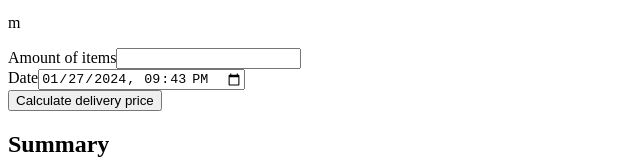
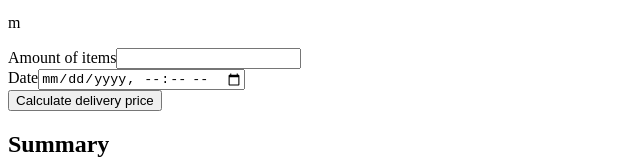
Before and after one commit to JerryUusis/delivery_fee_calculator, a React (Vite) app: page / in a window 1280 px wide. Shown: the part 174-333 px from the top of the page, without its empty margins (0-640 px from the left). Built offline with nearby package versions, Linux system fonts and the light colour scheme.

Commit message:
Update handleDateAndTime function to set rushHour. Remove placeholder date from calendar input

```diff
--- a/src/App.tsx
+++ b/src/App.tsx
@@ -9,8 +9,8 @@ function App() {
   const [cartValue, setCartValue] = useState<number>(0);
   const [deliveryDistance, setDeliveryDistance] = useState<number>(0);
   const [cartItems, setCartItems] = useState<number>(0);
+  const [price, setPrice] = useState<number>(0);
   const [date, setDate] = useState<DateTimeObject | null>(null)
-  const [price, setPrice] = useState<number>(0);
   const [rushHour, setRushHour] = useState<boolean>(false)
   const [summary, setSummary] = useState<SummaryTypes>({
     orderValue: 0,
@@ -42,10 +42,8 @@ function App() {
     const time = dateObject.split(" ")[4] // time is used to split to get hours and minutes
     const weekday = dateObject.split(" ")[0].toLowerCase()
 
-
     const hour = parseInt(time.split(":")[0])
     const minute = parseInt(time.split(":")[1])
-
 
     const dateTimeObject: DateTimeObject = {
       day: day,
@@ -55,7 +53,16 @@ function App() {
       hour: hour,
       weekday: weekday
     }
+
     setDate(dateTimeObject)
+
+    let isRushHour: boolean;
+    if (dateTimeObject.weekday === "fri" && dateTimeObject.hour >= 15 && dateTimeObject.hour <= 19) {
+      isRushHour = true
+    } else {
+      isRushHour = false;
+    }
+    setRushHour(isRushHour)
   }
 
   const smallPurchaseSurcharge = (cartItemsValue: number): number => {
@@ -110,11 +117,6 @@ function App() {
     const smallCartSurcharge: number = smallPurchaseSurcharge(itemsValue);
     const distanceSurcharge: number = calculateDistancePrice(distance);
     const itemsAmountSurcharge: number = calculateItemsPrice(itemsAmount);
-
-    // Check is it rush hour
-    // if (date?.day === "fri" &&  {
-
-    // }
 
     let totalSurcharge: number = smallCartSurcharge + distanceSurcharge + itemsAmountSurcharge;
 
--- a/src/components/Date.tsx
+++ b/src/components/Date.tsx
@@ -3,19 +3,6 @@ interface DateProps {
 }
 
 const DateInput: React.FC<DateProps> = ({ handleDateAndTime }) => {
-
-    // Set the placeholder value to current time and day
-    const getCurrentTime = ()  : string => {
-        const currentDateandTime: Date = new Date()
-        const day = currentDateandTime.getUTCDate().toString().padStart(2,"0")
-        const month = (currentDateandTime.getUTCMonth() + 1).toString().padStart(2,"0")
-        const year = currentDateandTime.getUTCFullYear().toString()
-        const minute = currentDateandTime.getMinutes().toString().padStart(2,"0")
-        const hour = currentDateandTime.getHours().toString().padStart(2,"0")
-
-        return `${year}-${month}-${day}T${hour}:${minute}`
-    }
-
     return (
         <div className="input-container">
             <label htmlFor="dateInput">Date</label>
@@ -23,7 +10,6 @@ const DateInput: React.FC<DateProps> = ({ handleDateAndTime }) => {
                 id="dateInput"
                 type="datetime-local"
                 data-test-id="orderTime"
-                defaultValue={getCurrentTime()}
                 onChange={handleDateAndTime}
             />
         </div>
```
